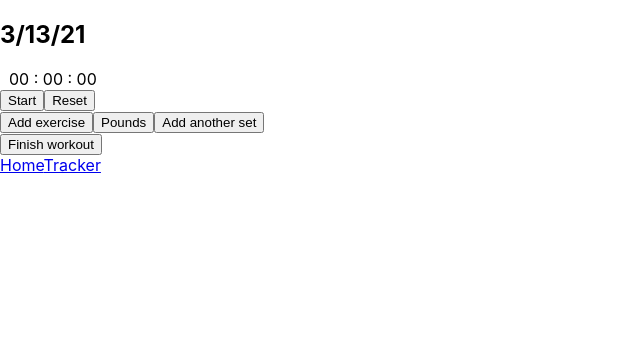
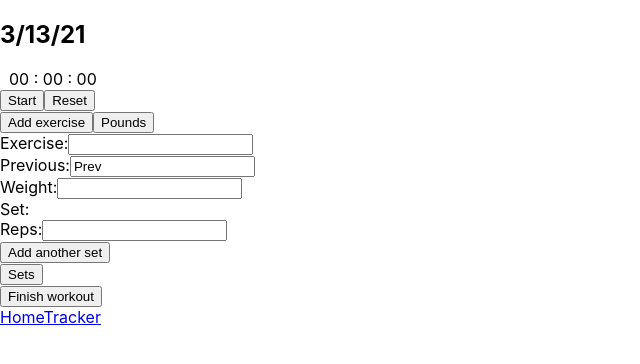
Before and after one commit to developerVincentAmbrosio/fitness-app, a React (Create React App) app: page /tracker in a window 1280 px wide. Shown: the top 364 px of the page, without its empty margins (0-640 px from the left). Built offline with nearby package versions, Linux system fonts and the light colour scheme.

Commit message:
created dropdown and custom hook

```diff
--- a/package.json
+++ b/package.json
@@ -10,6 +10,7 @@
     "react": "^17.0.1",
     "react-dom": "^17.0.1",
     "react-moment": "^1.1.1",
+    "react-native-wheely-simple-picker": "^1.0.1",
     "react-router-dom": "^5.2.0",
     "react-scripts": "4.0.3",
     "web-vitals": "^1.0.1"
--- /dev/null
+++ b/src/components/Dropdown.js
@@ -0,0 +1,28 @@
+import React, {useState, useRef, useEffect} from 'react';
+import '../styles/Dropdown.css';
+
+import { useDetectOutsideClick } from './useDetectOutsideClick';
+
+const Dropdown = () => {
+    const dropdownRef = useRef(null);
+    const [isActive, setIsActive] = useDetectOutsideClick(dropdownRef, false);
+
+    const activateDropDown = () => setIsActive(!isActive);
+
+    return(
+        <main className="menu-container">
+            <button onClick={activateDropDown} className="menu-trigger">Sets</button>
+            <div ref={dropdownRef} className={`menu ${isActive ? 'active' : 'inactive'}`}>
+                <ul>
+                    <li>1</li>
+                    <li>2</li>
+                    <li>3</li>
+                    <li>4</li>
+                </ul>
+            </div>
+        </main>
+
+    );
+}
+
+export default Dropdown;
--- a/src/components/Exercise.js
+++ b/src/components/Exercise.js
@@ -1,7 +1,15 @@
 import React, {useState} from 'react';
 
 const Exercise = (props) => {
-    // const [value, setValue] = useState('');
+    const [userInput, setUserInput] = useState('');
+
+    const setsWheel = ['1', '2', '3', '4', '5', '6', '7', '8', '9', '10'];
+    const repsWheel = ['1', '2', '3', '4', '5', '6', '7', '8', '9', '10',
+                       '11', '12', '13', '14', '15', '16', '17', '18', '19', '20'];
+
+    const [selectSets, setSelectSets] = useState(0);
+    const [selectReps, setSelectReps] = useState(0);
+
     // const [pounds, setPounds] = useState('');
     // const [kilograms, setKilgrams] = useState('');
     // const [weight, setWeight] = useState ('');
@@ -10,33 +18,28 @@ const Exercise = (props) => {
 
     // }
 
-    // const weightConversion = (weight) => {
-    //     if (scale == 'lbs') {
-    //         weight / 2.205
-    //     } else {
-    //         weight * 2.205
-    //     }
-    //     Math.floor
-    // };
 
-
+    const handleUserInput = event => {
+        setUserInput(event.target.value)
+    };
 
     return(
         <form>
             <label for="Exercise">Exercise:</label>
-            <input type="text" name="Exercise" value="" /><br/>
+            <input type="text" name="Exercise" value={userInput} onChange={handleUserInput} /><br/>
 
             <label for="Previous">Previous:</label>
-            <input type="text" name="Previous" value="Previous" /> {props.Imperial ? 'lbs' : 'Kilos'}<br/>
+            <input type="text" name="Previous" value="Prev" /> <br/>
 
             <label for="Weight">Weight:</label>
-            <input type="text" name="Weight" value="" /> {props.Imperial ? 'lbs' : 'Kilos'}<br/>
+            <input type="text" name="Weight" value={userInput} onChange={handleUserInput} /> <br/>
 
             <label for="Set">Set:</label>
-            <input type="text" name="Set" value="" /><br/>
+
+            <br/>
 
             <label for="Reps">Reps:</label>
-            <input type="text" name="Reps" value="" /><br/>
+            <input type="text" name="Reps" value={userInput} onChange={handleUserInput} /><br/>
         </form>
     );
 }
--- a/src/components/Landing.js
+++ b/src/components/Landing.js
@@ -1,14 +1,32 @@
-import React from 'react';
+import React, { useState } from 'react';
 import { Link } from 'react-router-dom';
 
 const Landing = () => {
+    const [user, setUser] = useState('');
+    const [pass, setPass] = useState('');
+
+    const handleUserInput = event => {
+        setUser(event.target.value)
+    };
+
+    const handlePassInput = event => {
+        setPass(event.target.value)
+    };
+
     return (
         <body>
             <heading>
                 <h1>Welcome to fitness app!</h1>
             </heading>
             <main>
-                <h2>An app that tracks your workouts, sets, reps and notes</h2>
+                <form>
+                    <legend>An app that tracks your workouts, sets, reps and notes</legend>
+                    <label for="user">User name:</label>
+                    <input type="text" name="user" value={user} onChange={handleUserInput} /><br/>
+
+                    <label for="pass">Password:</label>
+                    <input type="text" name="pass" value={pass} onChange={handlePassInput} />
+                </form>
                 <Link to='/tracker'>
                     <button>Start crushing it!</button>
                 </Link>
--- a/src/components/Tracker.js
+++ b/src/components/Tracker.js
@@ -3,19 +3,20 @@ import { Link } from 'react-router-dom';
 
 import Heading from './Heading';
 import Exercise from './Exercise';
+import Dropdown from './Dropdown';
 import Workout from './Workout';
 import Nav from './Nav';
 
 const Tracker = () => {
     const [startWorkout, setStartWorkout] = useState(false);
-    const [Imperial, setImperial] = useState(true);
+    const [imperial, setImperial] = useState(true);
 
     const handleAddExercise = () => {
         setStartWorkout(true)
     };
 
-    const lbsToKilos = () => {
-        if (Imperial === true) {
+    const handleLbsToKilos = () => {
+        if (imperial === true) {
             setImperial(false)
         } else {
             setImperial(true)
@@ -25,7 +26,7 @@ const Tracker = () => {
     // var weightUsed = '';
 
     // const handleWeightConversion = (value) => {
-    //     if (Imperial === true) {
+    //     if (imperial === true) {
     //         weightUsed = value / 2.205
     //     } else {
     //         weightUsed = value * 2.205
@@ -43,14 +44,15 @@ const Tracker = () => {
                 </button>
 
                 <button
-                    onClick={lbsToKilos}>
-                    {Imperial ? 'Pounds' : 'Kilos' }
+                    onClick={handleLbsToKilos}>
+                    {imperial ? 'Pounds' : 'Kilos' }
                 </button>
 
 
-                {startWorkout ? <Exercise /> : ''}
+                <Exercise onChange={handleLbsToKilos} />
                 <button>Add another set</button>
                 <br/>
+                <Dropdown />
 
                 <Link to='/finish'>
                     <button>Finish workout</button>
--- /dev/null
+++ b/src/components/useDetectOutsideClick.js
@@ -0,0 +1,22 @@
+import { useState, useEffect } from 'react';
+
+export const useDetectOutsideClick = (el, intitialState) => {
+    const [isActive, setIsActive] = useState(intitialState);
+
+        useEffect(() => {
+            const pageClickEvent = event => {
+                if (el.current !== null && !el.current.contains(event.target)) {
+                    setIsActive(!isActive)
+                }
+            }
+            if(isActive) {
+                window.addEventListener('click', pageClickEvent)
+            }
+            return () => {
+                window.removeEventListener('click', pageClickEvent)
+            }
+
+        }, [isActive, el]);
+
+        return [isActive, setIsActive];
+}
--- /dev/null
+++ b/src/styles/Dropdown.css
@@ -0,0 +1,33 @@
+.menu-container {
+    position: relative;
+  }
+
+.menu {
+    background: #ffffff;
+    border-radius: 8px;
+    position: absolute;
+    top: 60px;
+    right: 0;
+    width: 300px;
+    box-shadow: 0 1px 8px rgba(0, 0, 0, 0.3);
+    opacity: 0;
+    visibility: hidden;
+    transform: translateY(-20px);
+    transition: opacity 0.4s ease, transform 0.4s ease, visibility 0.4s;
+  }
+
+  .menu.active {
+    opacity: 1;
+    visibility: visible;
+    transform: translateY(0);
+  }
+
+  .menu ul {
+    list-style: none;
+    padding: 0;
+    margin: 0;
+  }
+
+  .menu li {
+    border-bottom: 1px solid #dddddd;
+  }
```
Also changed, not shown: 1 other file (tests, documents, lock files or other folders).
